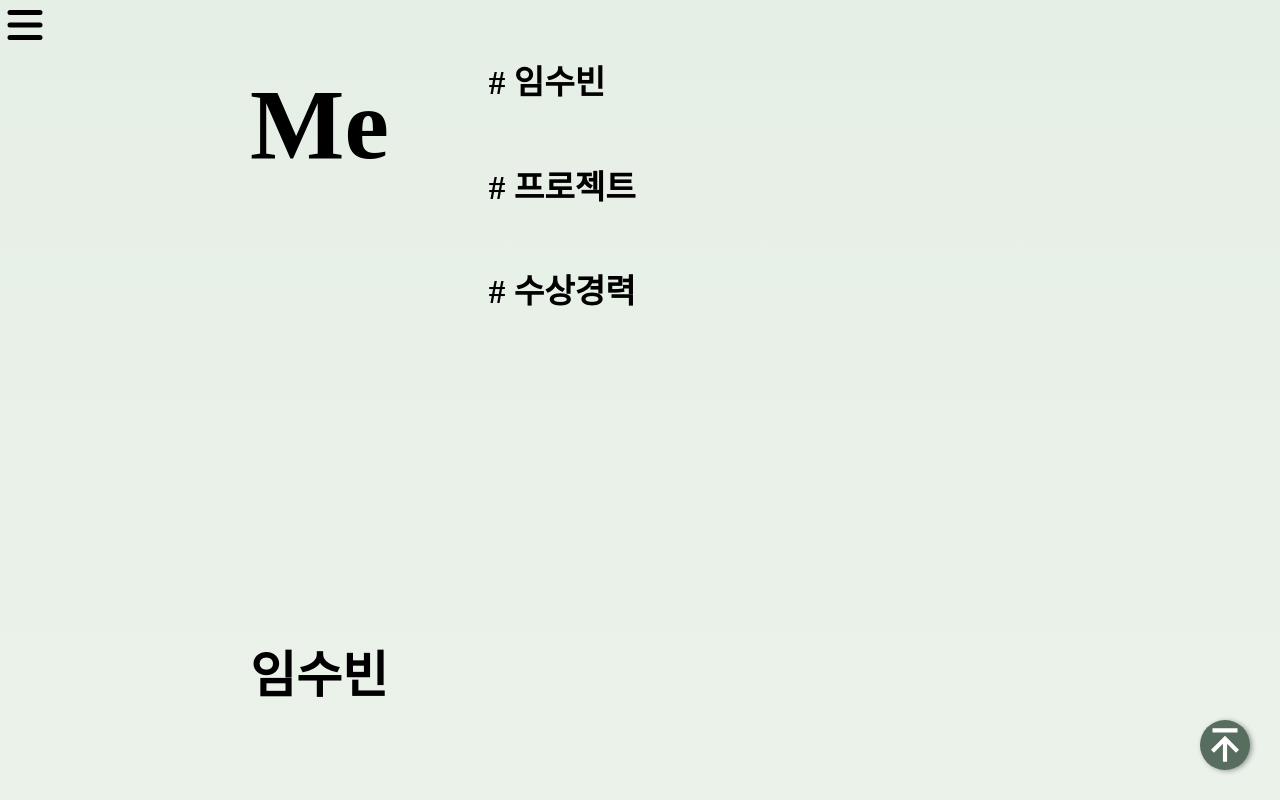
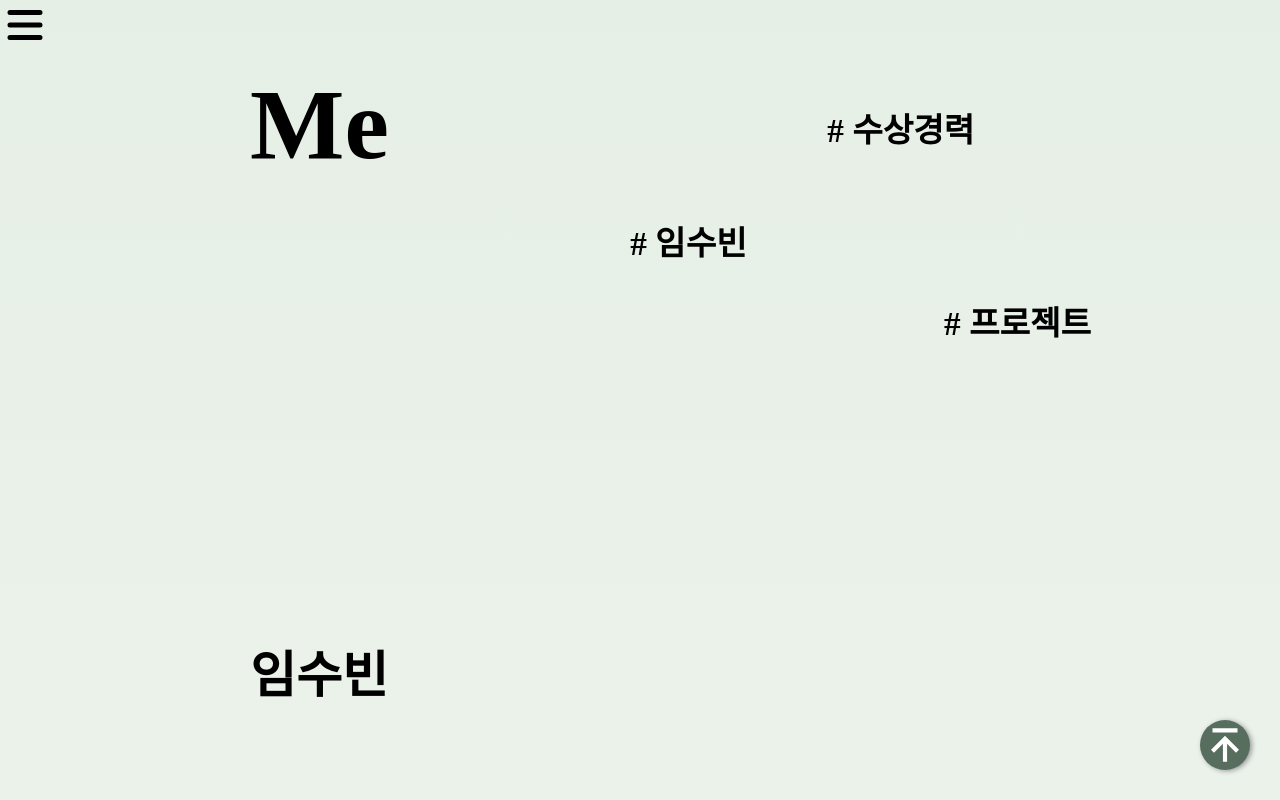
Before and after one commit to SU-VIN/suvin-s_portfolio, a React (Create React App) app: page /me in a window 1280 px wide. Shown: the top 800 px of the page. Built offline with nearby package versions, Linux system fonts and the light colour scheme; a web font is replaced by a local one.

Commit message:
Me 제작7
hash tag 에니메이션 추가

```diff
--- a/src/App.css
+++ b/src/App.css
@@ -171,6 +171,87 @@ body {
   display: grid;
 }
 
+.Me .ht1 {
+  padding-left: 20vh;
+  animation: move1 15s infinite ease-in-out;
+}
+.Me .ht2 {
+  padding-left: 60vh;
+  animation: move2 15s infinite ease-in-out;
+}
+.Me .ht3 {
+  padding-left: 40vh;
+  animation: move3 15s infinite ease-in-out;
+}
+
+.Me .ht1:hover {
+  color: rgb(115, 164, 143);
+}
+.Me .ht2:hover {
+  color: rgb(149, 210, 183);
+}
+.Me .ht3:hover {
+  color: rgb(150, 225, 192);
+}
+
+@keyframes move1 {
+  0% {
+    transform: translate(0px, 0px);
+  }
+
+  25% {
+    transform: translate(-90px, 90px);
+  }
+  50% {
+    transform: translate(0px, 180px);
+  }
+  75% {
+    transform: translate(500px, 150px);
+  }
+
+  100% {
+    transform: translate(0px, 0px);
+  }
+}
+@keyframes move2 {
+  0% {
+    transform: translate(0px, 0px);
+  }
+
+  25% {
+    transform: translate(-120px, 120px);
+  }
+  50% {
+    transform: translate(0px, 140px);
+  }
+  75% {
+    transform: translate(300px, 200px);
+  }
+
+  100% {
+    transform: translate(0px, 0px);
+  }
+}
+@keyframes move3 {
+  0% {
+    transform: translate(0px, 0px);
+  }
+
+  25% {
+    transform: translate(90px, -90px);
+  }
+  50% {
+    transform: translate(0px, -180px);
+  }
+  75% {
+    transform: translate(-300px, -150px);
+  }
+
+  100% {
+    transform: translate(0px, 0px);
+  }
+}
+
 .Me h4 {
   cursor: pointer;
 }
--- a/src/pages/Me.js
+++ b/src/pages/Me.js
@@ -43,6 +43,7 @@ const Me = () => {
           <h1>Me</h1>
           <div className="hashTag">
             <h5
+              className="ht1"
               onClick={() => {
                 handleScroll(scrollRef.current[0]);
               }}
@@ -51,6 +52,7 @@ const Me = () => {
             </h5>
 
             <h5
+              className="ht2"
               onClick={() => {
                 handleScroll(scrollRef.current[1]);
               }}
@@ -58,6 +60,7 @@ const Me = () => {
               # 프로젝트
             </h5>
             <h5
+              className="ht3"
               onClick={() => {
                 handleScroll(scrollRef.current[2]);
               }}
```
